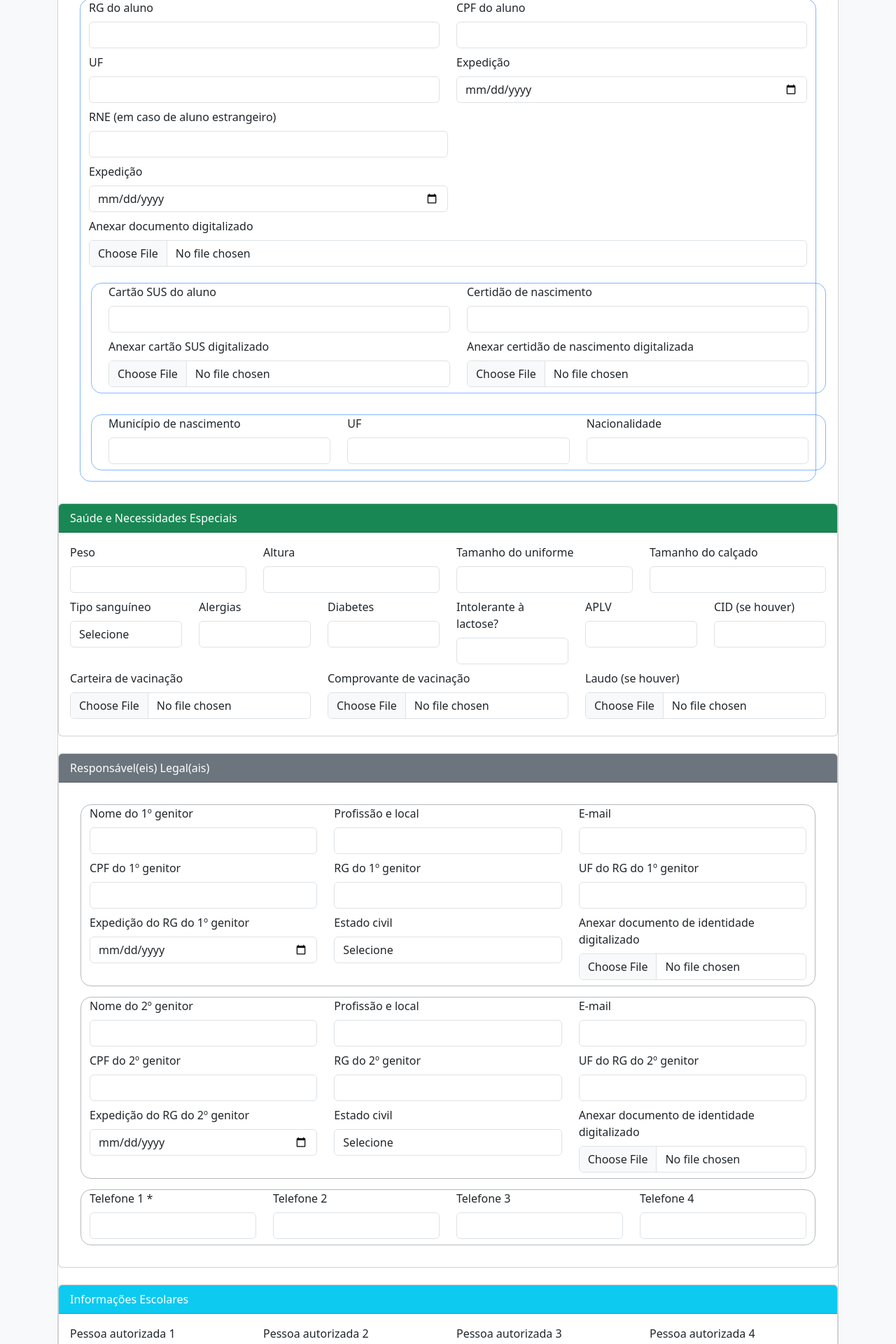
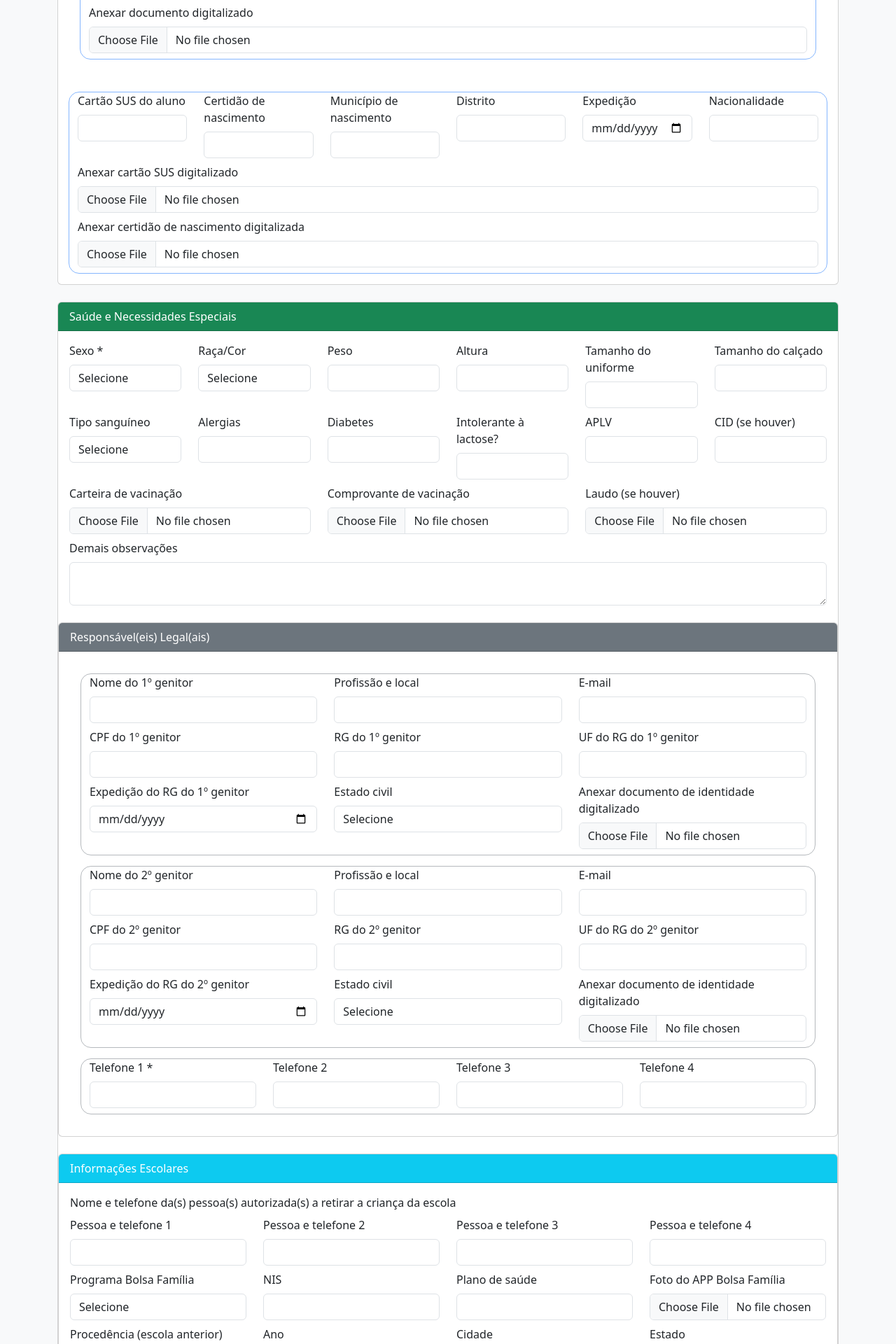
Before and after one commit to gabriel23nonato-png/Projeto_Matricula_v2, a Flask app: page /nova_matricula in a window 1280 px wide. Shown: the part 440-2360 px from the top of the page at 70% size. Run offline with Flask 3, Linux system fonts and the light colour scheme.

Commit message:
Finalizada criação de  campos na tela de matrícula

```diff
--- a/templates/nova_matricula.html
+++ b/templates/nova_matricula.html
@@ -39,83 +39,70 @@
         </div>
       </div>
       <div class="row" id="ident_aluno">
-        <div class="col-md-6">
-          <label class="form-label">Sexo *</label>
-          <select class="form-control mb-2" name="sexo" required>
-            <option value="">Selecione</option>
-            <option>Masculino</option>
-            <option>Feminino</option>
-          </select>
-        </div>
-        <div class="col-md-6">
-          <label class="form-label">Raça/Cor</label>
-          <select class="form-control mb-2" name="raca_cor" required>
-            <option value="">Selecione</option>
-            <option>Preta</option>
-            <option>Parda</option>
-            <option>Indígena</option>
-            <option>Amarela</option>
-            <option>Branca</option>
-          </select>
-        </div>
-      </div>
-      <div class="row" id="ident_aluno">
-        <div class="col-md-6">
+        <div class="col-md-2">
           <label class="form-label">RG do aluno</label>
           <input class="form-control mb-2" name="rg_aluno" />
         </div>
-        <div class="col-md-6">
+        <div class="col-md-2">
           <label class="form-label">CPF do aluno</label>
           <input class="form-control mb-2" name="cpf_aluno" />
         </div>
-        <div class="col-md-6">
+        <div class="col-md-2">
           <label class="form-label">UF</label>
           <input class="form-control mb-2" name="uf_aluno" />
         </div>
-        <div class="col-md-6">
+        <div class="col-md-2">
           <label class="form-label">Expedição</label>
-          <input
-            type="date"
-            class="form-control mb-2"
-            name="expedicao_aluno"
-          />
+          <input type="date" class="form-control mb-2" name="expedicao_aluno" />
         </div>
-        <div>
-          <div class="col-md-6">
-          <label class="form-label">RNE (em caso de aluno estrangeiro) </label>
+        <div class="col-md-2">
+          <label class="form-label">RNE (se estrangeiro) </label>
           <input class="form-control mb-2" name="rne_aluno" />
         </div>
-        <div class="col-md-6">
+        <div class="col-md-2">
           <label class="form-label">Expedição</label>
-          <input
-            type="date"
-            class="form-control mb-2"
-            name="expedicao_aluno"
-          />
+          <input type="date" class="form-control mb-2" name="expedicao_aluno" />
         </div>
         <div>
           <label class="form-label">Anexar documento digitalizado</label>
           <input type="file" class="form-control mb-2" name="doc_cpf_aluno" />
         </div>
       </div>
-
+    </div>
     <div class="row" id="ident_aluno">
-        <div class="col-md-6">
+      <div class="col-md-2">
         <label class="form-label">Cartão SUS do aluno</label>
         <input class="form-control mb-2" name="cartao_sus" />
+      </div>
+      <div class="col-md-2">
+        <label class="form-label">Certidão de nascimento</label>
+        <input class="form-control mb-2" name="certidao_nascimento" />
+      </div>
+      <div class="col-md-2">
+        <label class="form-label">Município de nascimento</label>
+        <input class="form-control mb-2" name="municipio_nascimento" />
+      </div>
+      <div class="col-md-2">
+        <label class="form-label">Distrito</label>
+        <input class="form-control mb-2" name="distrito" />
+      </div>
+      <div class="col-md-2">
+        <label class="form-label">Expedição</label>
+        <input
+          type="date"
+          class="form-control mb-2"
+          name="expedicao_rg_aluno"
+        />
+      </div>
+      <div class="col-md-2">
+        <label class="form-label">Nacionalidade</label>
+        <input class="form-control mb-2" name="nacionalidade" />
+      </div>
+
       <div>
         <label class="form-label">Anexar cartão SUS digitalizado</label>
-            <input
-              type="file"
-              class="form-control mb-2"
-              name="doc_cartao_sus"
-            />
+        <input type="file" class="form-control mb-2" name="doc_cartao_sus" />
       </div>
-        </div>
-
-        <div class="col-md-6">
-          <label class="form-label">Certidão de nascimento</label>
-          <input class="form-control mb-2" name="certidao_nascimento" />
       <div>
         <label class="form-label"
           >Anexar certidão de nascimento digitalizada</label
@@ -129,23 +116,6 @@
     </div>
   </div>
 
-      <div class="row" id="ident_aluno">
-        <div class="col-md-4">
-          <label class="form-label">Município de nascimento</label>
-          <input class="form-control mb-2" name="municipio_nascimento" />
-        </div>
-        <div class="col-md-4">
-          <label class="form-label">UF</label>
-          <input class="form-control mb-2" name="uf_nascimento" />
-        </div>
-        <div class="col-md-4">
-          <label class="form-label">Nacionalidade</label>
-          <input class="form-control mb-2" name="nacionalidade" />
-        </div>
-      </div>
-    </div>
-  </div>
-
   <!-- 5️⃣ SAÚDE -->
   <div class="card mb-4">
     <div class="card-header bg-success text-white">
@@ -153,19 +123,39 @@
     </div>
     <div class="card-body">
       <div class="row" id="fisico_aluno">
-        <div class="col-md-3">
+        <div class="col-md-2">
+          <label class="form-label">Sexo *</label>
+          <select class="form-control mb-2" name="sexo" required>
+            <option value="">Selecione</option>
+            <option>Masculino</option>
+            <option>Feminino</option>
+          </select>
+        </div>
+        <div class="col-md-2">
+          <label class="form-label">Raça/Cor</label>
+          <select class="form-control mb-2" name="raca_cor" required>
+            <option value="">Selecione</option>
+            <option>Preta</option>
+            <option>Parda</option>
+            <option>Indígena</option>
+            <option>Amarela</option>
+            <option>Branca</option>
+          </select>
+        </div>
+
+        <div class="col-md-2">
           <label class="form-label">Peso</label>
           <input class="form-control mb-2" name="peso" />
         </div>
-        <div class="col-md-3">
+        <div class="col-md-2">
           <label class="form-label">Altura</label>
           <input class="form-control mb-2" name="altura" />
         </div>
-        <div class="col-md-3">
+        <div class="col-md-2">
           <label class="form-label">Tamanho do uniforme</label>
           <input class="form-control mb-2" name="uniforme" />
         </div>
-        <div class="col-md-3">
+        <div class="col-md-2">
           <label class="form-label">Tamanho do calçado</label>
           <input class="form-control mb-2" name="calcado" />
         </div>
@@ -228,6 +218,11 @@
           <label class="form-label">Laudo (se houver)</label>
           <input type="file" class="form-control mb-2" name="doc_laudo" />
         </div>
+      </div>
+      <div class="row" id="saude_aluno">
+        <div class="col-md-12">
+          <label class="form-label">Demais observações</label>
+          <textarea class="form-control mb-2" name="observacoes"></textarea>
         </div>
     </div>
   </div>
@@ -392,42 +387,72 @@
   <div class="card mb-4">
     <div class="card-header bg-info text-white">Informações Escolares</div>
     <div class="card-body">
-      <div class="row" id="telefones">
-        <div class="col-md-3" id="info_escolares">
-          <label class="form-label">Pessoa autorizada 1</label>
-          <input class="form-control mb-2" name="retirada_pessoa1" />
-          <label class="form-label">Telefone pessoa 1</label>
-          <input class="form-control mb-2" name="retirada_numero1" />
+      <div class="row">
+        <label class="form-label"
+          >Nome e telefone da(s) pessoa(s) autorizada(s) a retirar a criança da
+          escola</label
+        >
+        <div class="col-md-3">
+          <label class="form-label">Pessoa e telefone 1</label>
+          <input class="form-control mb-2" name="pessoa1" />
         </div>
 
-        <div class="col-md-3" id="info_escolares">
-          <label class="form-label">Pessoa autorizada 2</label>
-          <input class="form-control mb-2" name="retirada_pessoa2" />
-          <label class="form-label">Telefone pessoa 2</label>
-          <input class="form-control mb-2" name="retirada_numero2" />
+        <div class="col-md-3">
+          <label class="form-label">Pessoa e telefone 2</label>
+          <input class="form-control mb-2" name="pessoa2" />
         </div>
 
-        <div class="col-md-3" id="info_escolares">
-          <label class="form-label">Pessoa autorizada 3</label>
-          <input class="form-control mb-2" name="retirada_pessoa3" />
-          <label class="form-label">Telefone pessoa 3</label>
-          <input class="form-control mb-2" name="retirada_numero3" />
+        <div class="col-md-3">
+          <label class="form-label">Pessoa e telefone 3</label>
+          <input class="form-control mb-2" name="pessoa3" />
         </div>
 
-        <div class="col-md-3" id="info_escolares">
-          <label class="form-label">Pessoa autorizada 4</label>
-          <input class="form-control mb-2" name="retirada_pessoa4" />
-          <label class="form-label">Telefone pessoa 4</label>
-          <input class="form-control mb-2" name="retirada_numero4" />
+        <div class="col-md-3">
+          <label class="form-label">Pessoa e telefone 4</label>
+          <input class="form-control mb-2" name="pessoa4" />
         </div>
       </div>
 
-      <label>Procedência (escola anterior)</label>
-      <input
-        class="form-control mb-2"
-        name="escola_anterior"
-        placeholder="Escola anterior"
-      />
+      <div class="row">
+        <div class="col-md-3">
+          <label class="form-label">Programa Bolsa Família</label>
+          <select class="form-control mb-2" name="bolsa_familia">
+            <option value="">Selecione</option>
+            <option>Sim</option>
+            <option>Não</option>
+          </select>
+        </div>
+        <div class="col-md-3">
+          <label class="form-label">NIS</label>
+          <input class="form-control mb-2" name="nis" />
+        </div>
+        <div class="col-md-3">
+          <label class="form-label">Plano de saúde</label>
+          <input class="form-control mb-2" name="plano" />
+        </div>
+        <div class="col-md-3">
+          <label class="form-label">Foto do APP Bolsa Família</label>
+          <input type="file" class="form-control mb-2" name="app_bolsa" />
+        </div>
+      </div>
+      <div class="row">
+        <div class="col-md-3">
+          <label class="form-label">Procedência (escola anterior)</label>
+          <input class="form-control mb-2" name="escola_anterior" />
+        </div>
+        <div class="col-md-3">
+          <label class="form-label">Ano</label>
+          <input class="form-control mb-2" name="ano" />
+        </div>
+        <div class="col-md-3">
+          <label class="form-label">Cidade</label>
+          <input class="form-control mb-2" name="cidade" />
+        </div>
+        <div class="col-md-3">
+          <label class="form-label">Estado</label>
+          <input class="form-control mb-2" name="estado" />
+        </div>
+      </div>
     </div>
   </div>
 
@@ -478,6 +503,38 @@
     </div>
   </div>
 
+  <div class="card mb-4">
+    <div class="card-header bg-danger">Matrícula</div>
+    <div class="card-body">
+      <label class="form-label"
+        >Solicito matrícula no nível da Educação Infantil. Declaro acatar as
+        normas regimentais desse estabelecimento de ensino.</label
+      >
+      <select class="form-control mb-4" name="nivel">
+        <option value="">Selecione</option>
+        <option>INFANTIL IV</option>
+        <option>INFANTIL V</option>
+      </select>
+
+      <label class="form-label">Ensino Integral?</label>
+      <select class="form-control mb-2" name="integral">
+        <option value="">Selecione</option>
+        <option>Sim</option>
+        <option>Não</option>
+      </select>
+
+      <label class="form-label">Transferência</label>
+      <select class="form-control mb-2" name="transferencia">
+        <option value="">Selecione</option>
+        <option>Mudança de Residência</option>
+        <option>Transferência Rede Pública</option>
+        <option>Transferência Outro Estado</option>
+        <option>Transferência Outro País</option>
+        <option>Transferência Rede Particular</option>
+      </select>
+    </div>
+  </div>
+
   <!-- 6️⃣ FINANCEIRO -->
   <div class="card mb-4">
     <div class="card-header bg-warning">Financeiro</div>
```
Also changed, not shown: 1 other file. Lines whose indentation alone changed are shown as unchanged.
